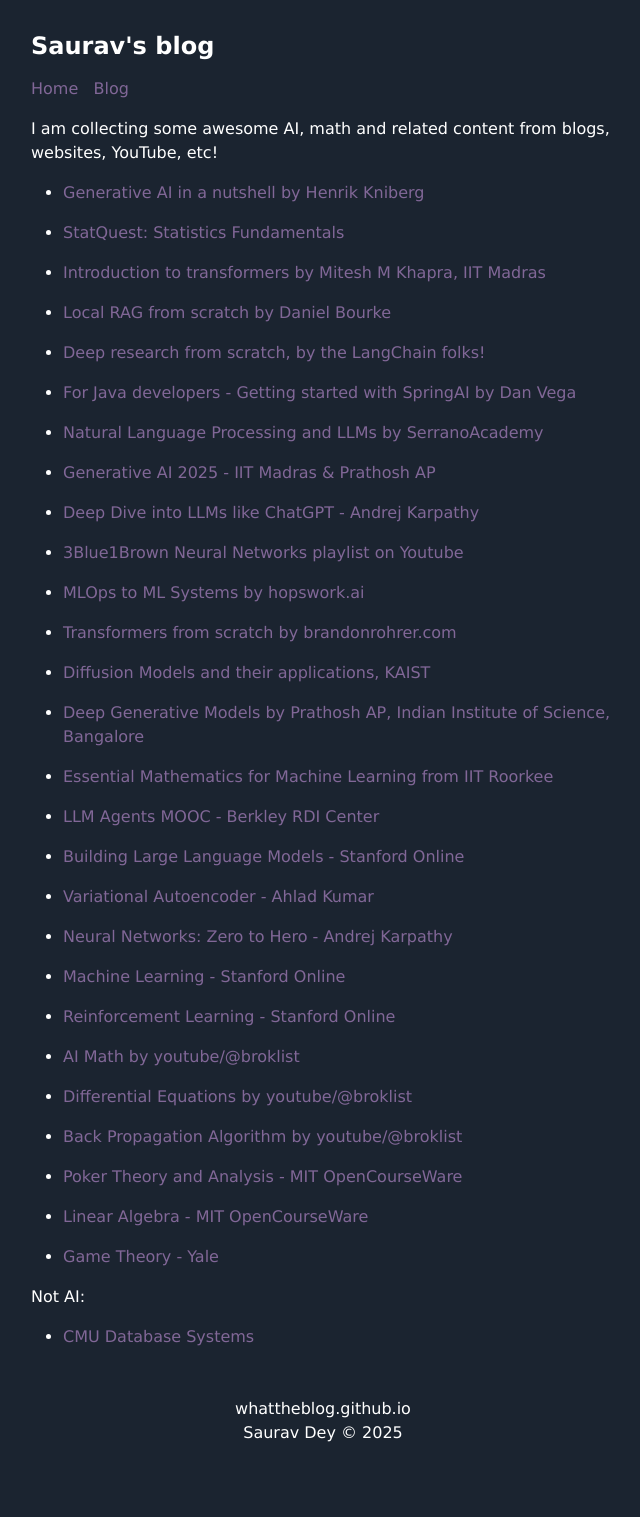
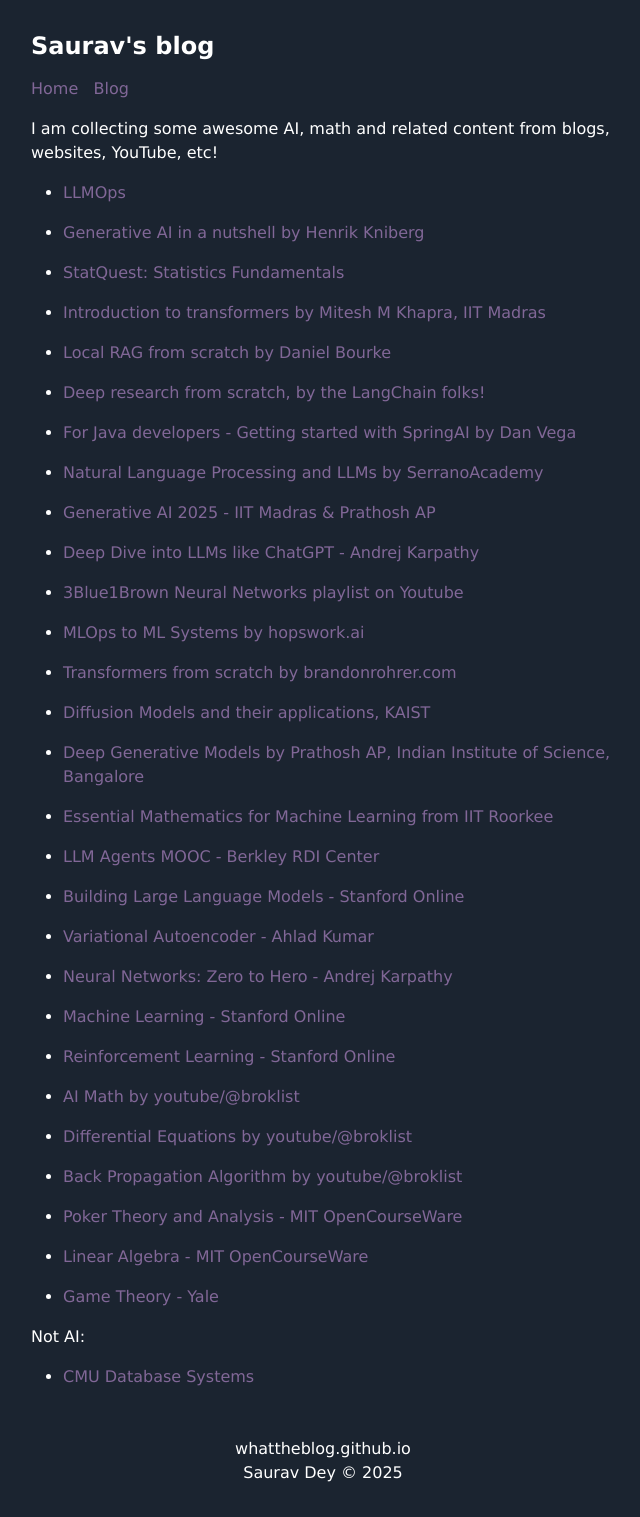
Before and after one commit to agentloopfyi/agentloopfyi.github.io, a Jekyll site: the page built from _pages/learn-ai.markdown, in a window 1280 px wide. Shown: the whole page, without its empty margins (317-957 px from the left). Built offline with Jekyll 4.4.1, drawn with Linux system fonts in a browser that asks for light colours; before the commit the page ends 1477 px from its top, so only the background shows below that.

Commit message:
Update learn-ai.markdown

```diff
--- a/_pages/learn-ai.markdown
+++ b/_pages/learn-ai.markdown
@@ -7,6 +7,8 @@
 ---
 
 I am collecting some awesome AI, math and related content from blogs, websites, YouTube, etc!
+
+- [LLMOps](https://www.youtube.com/playlist?list=PLtWcg4BQh8pql594XFXz3TBSVVLebnzcn)
 
 - [Generative AI in a nutshell by Henrik Kniberg](https://www.youtube.com/watch?v=2IK3DFHRFfw&t=585s)
 
```
